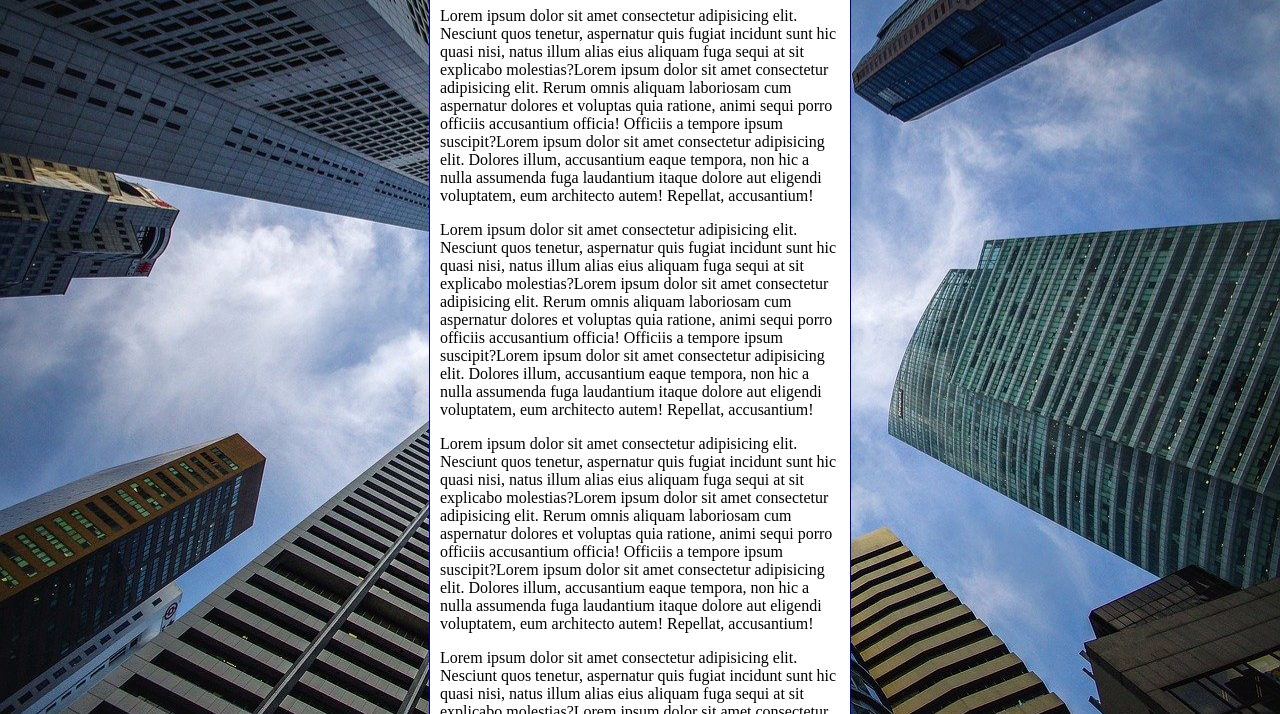
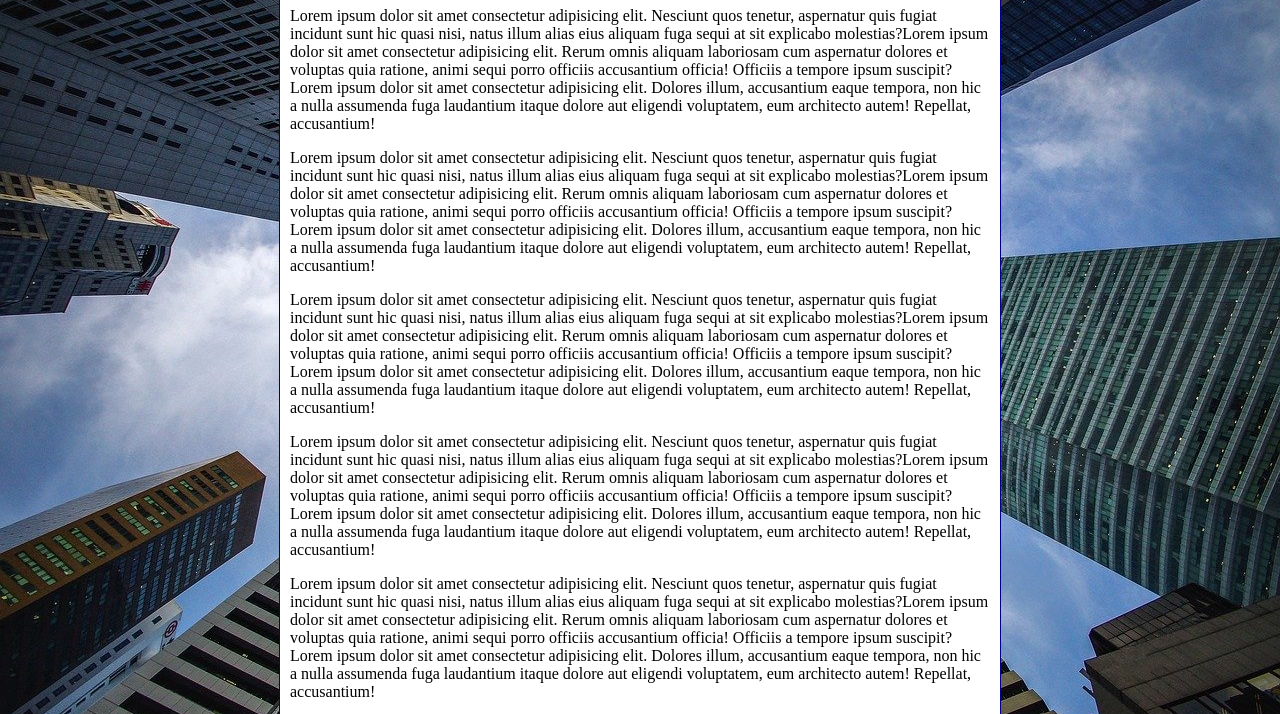
Before and after one commit to wellingtongarcia2005/html-css, a plain HTML site: page exercicios/ex022/fundo006.html in a window 1280 px wide. Shown: the part 92-806 px from the top of the page. Drawn offline with Linux system fonts and the light colour scheme.

Commit message:
estudando background

```diff
--- a/exercicios/ex022/fundo006.html
+++ b/exercicios/ex022/fundo006.html
@@ -8,16 +8,22 @@
     <style>
         body {
             height: 100vh;
-            background-color: black;
+            /*background-color: black;
             background-image: url('imagens/wallpaper002.jpg');
             background-position: center center;
             background-repeat: no-repeat;
-                background-size: cover;
+            background-size: cover;
+            background-attachment: fixed */
+
+        /*Shorthand - background
+            color > img > position > repeat > [size] > attachment*/
+
+            background: black url('imagens/wallpaper002.jpg') center center no-repeat fixed ;
+            background-size: cover;
         }
-
         main {
             background-color: white;
-            width: 400px;
+            max-width: 700px;
             padding: 10px;
             margin: auto;
             border: 1px solid darkblue;
```
